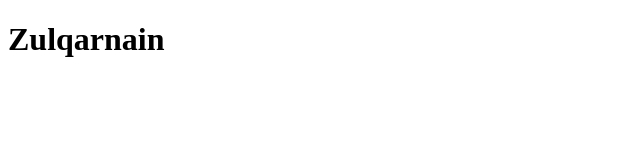
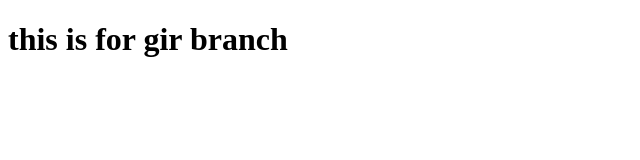
Before and after one commit to zulqarnaintabassum/github_practice, a plain HTML site: page index.html in a window 1280 px wide. Shown: the whole page, without its empty margins (0-640 px from the left). Drawn offline with Linux system fonts and the light colour scheme.

Commit message:
commit for git branch

```diff
--- a/index.html
+++ b/index.html
@@ -6,6 +6,6 @@
     <title>Document</title>
 </head>
 <body>
-    <h1>Zulqarnain</h1>
+    <h1>this is for gir branch </h1>
 </body>
 </html>
```
